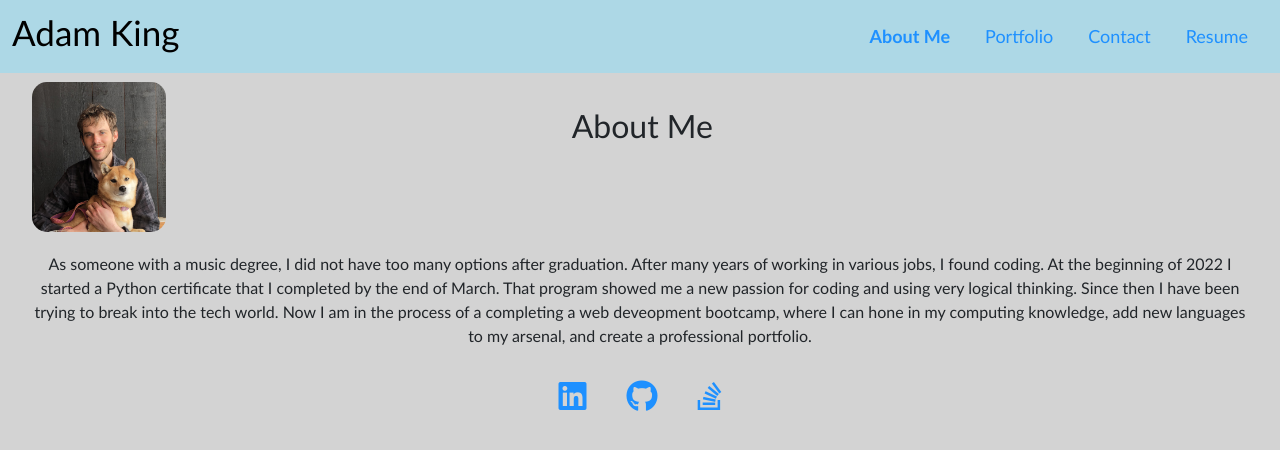
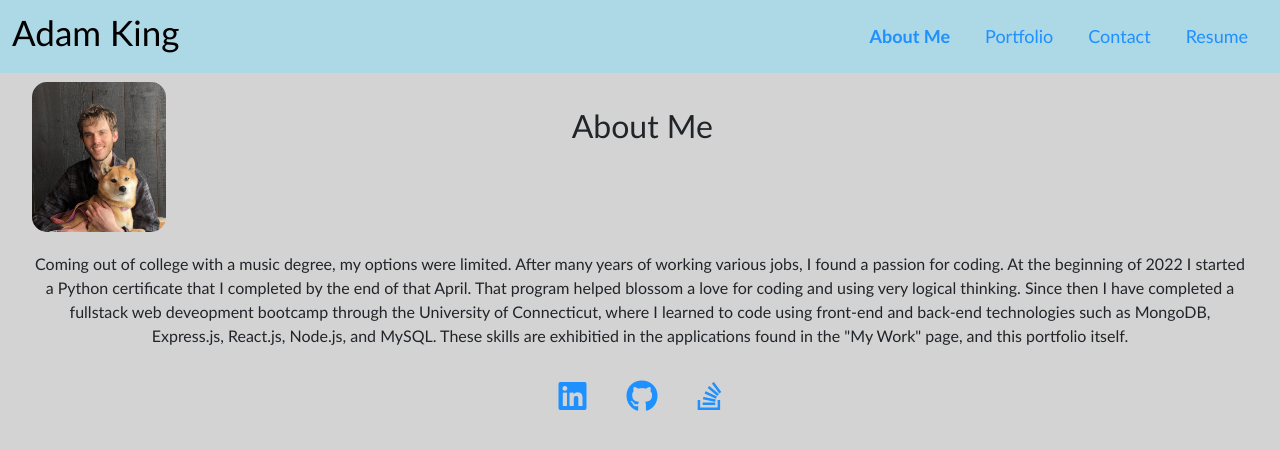
Before and after one commit to adaking1/my-portfolio-react, a React (Vite) app: page / in a window 1280 px wide. Shown: the top 450 px of the page. Built offline with nearby package versions, Linux system fonts and the light colour scheme.

Commit message:
updated about me paragraph

```diff
--- a/src/pages/AboutMePage.jsx
+++ b/src/pages/AboutMePage.jsx
@@ -9,11 +9,10 @@ export default function AboutMe() {
         </div>
         <div id="aboutMe">
             <p>
-                As someone with a music degree, I did not have too many options after graduation. After many years of
-                working in various jobs, I found coding. At the beginning of 2022 I started a Python certificate that I completed by the end of March.
-                That program showed me a new passion for coding and using very logical thinking. Since then I have been trying to break into the tech world.
-                Now I am in the process of a completing a web deveopment bootcamp, where I can hone in my computing knowledge, add new languages to my arsenal,
-                and create a professional portfolio.
+                Coming out of college with a music degree, my options were limited. After many years of
+                working various jobs, I found a passion for coding. At the beginning of 2022 I started a Python certificate that I completed by the end of that April.
+                That program helped blossom a love for coding and using very logical thinking. Since then I have completed a fullstack web deveopment bootcamp through the University of Connecticut,
+                where I learned to code using front-end and back-end technologies such as MongoDB, Express.js, React.js, Node.js, and MySQL. These skills are exhibitied in the applications found in the "My Work" page, and this portfolio itself.
             </p>
         </div>
         </>
```
